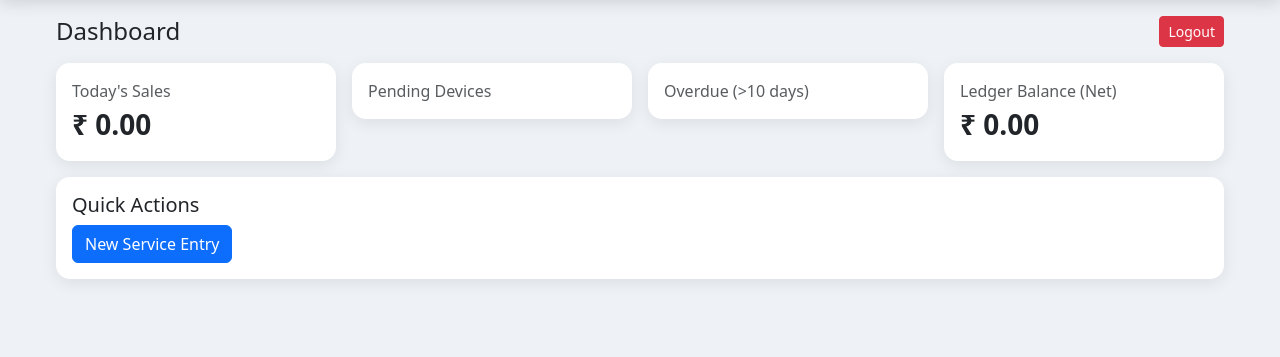
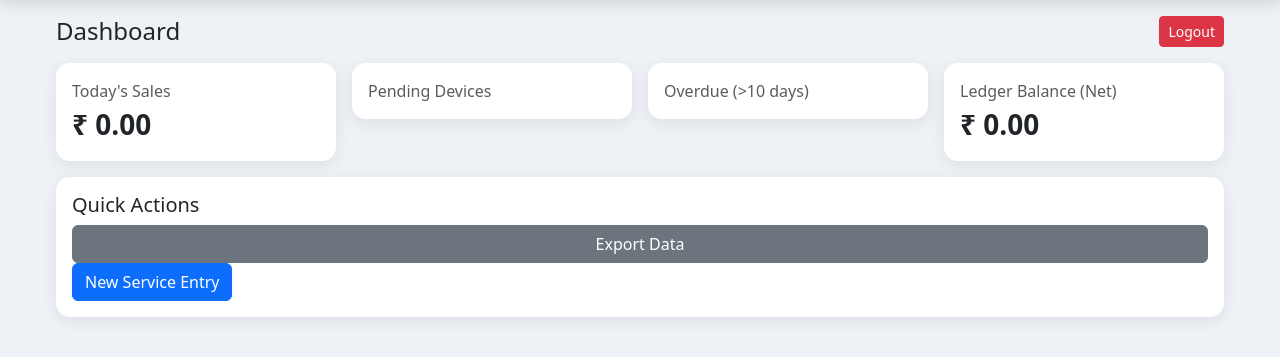
Before and after one commit to sanjaybjr123-spec/IT_SOLUTIONS_FLASK, a Flask app: template templates/dashboard.html in a window 1280 px wide. Shown: the part 56-413 px from the top of the page. Run offline with Flask 3, Linux system fonts and the light colour scheme; the template is opened without the code that fills it, so the values that code supplies are empty; some libraries are stand-ins or nearby versions.

Commit message:
Update dashboard.html

```diff
--- a/templates/dashboard.html
+++ b/templates/dashboard.html
@@ -54,7 +54,9 @@
 <!-- QUICK ACTIONS -->
 <div class="card mt-3 p-3">
   <h5 class="mb-2">Quick Actions</h5>
-
+<a href="/export/entries" class="btn btn-secondary">
+    Export Data
+</a>
   <div class="d-flex flex-wrap gap-2">
 
     <!-- COMMON FOR ADMIN + STAFF -->
```
